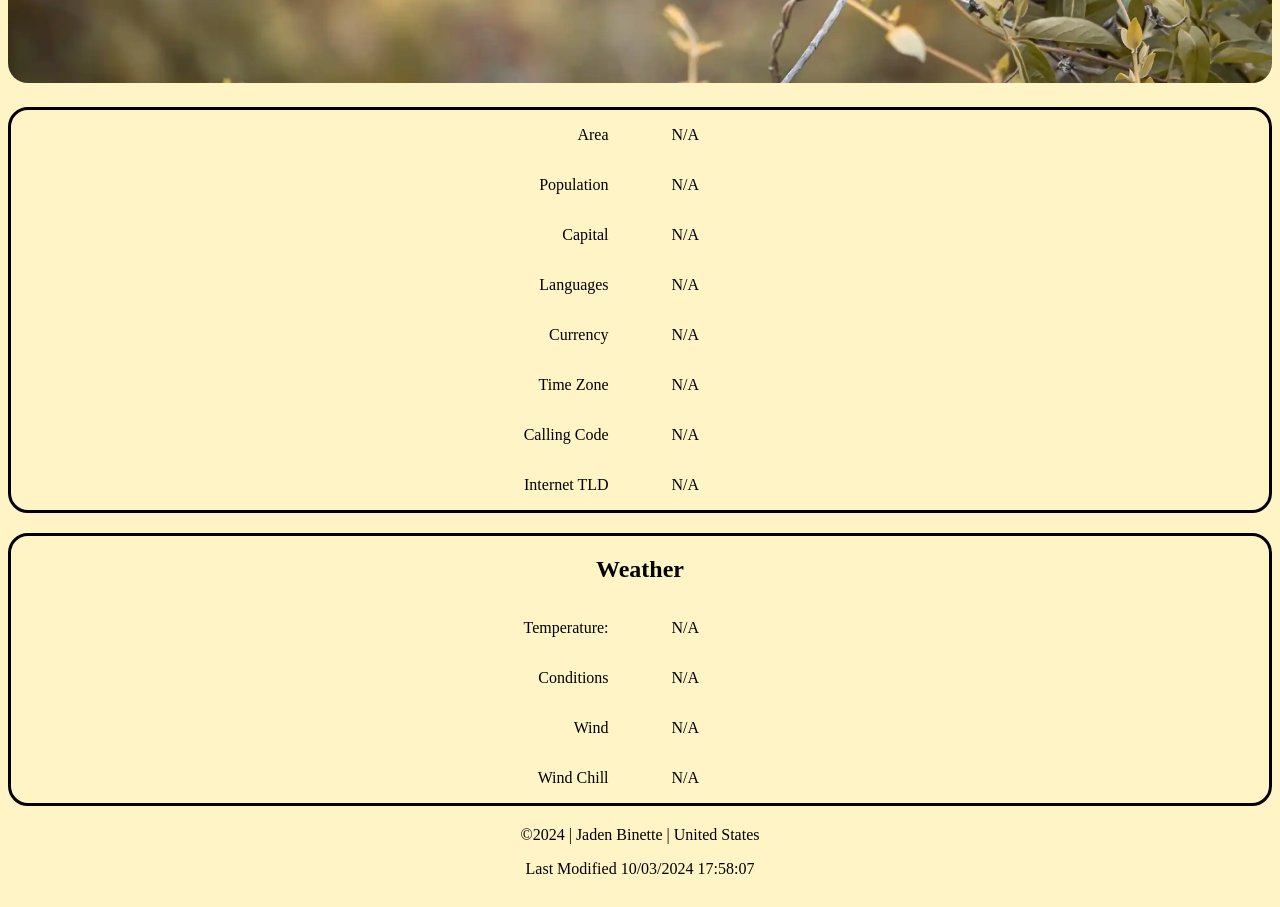
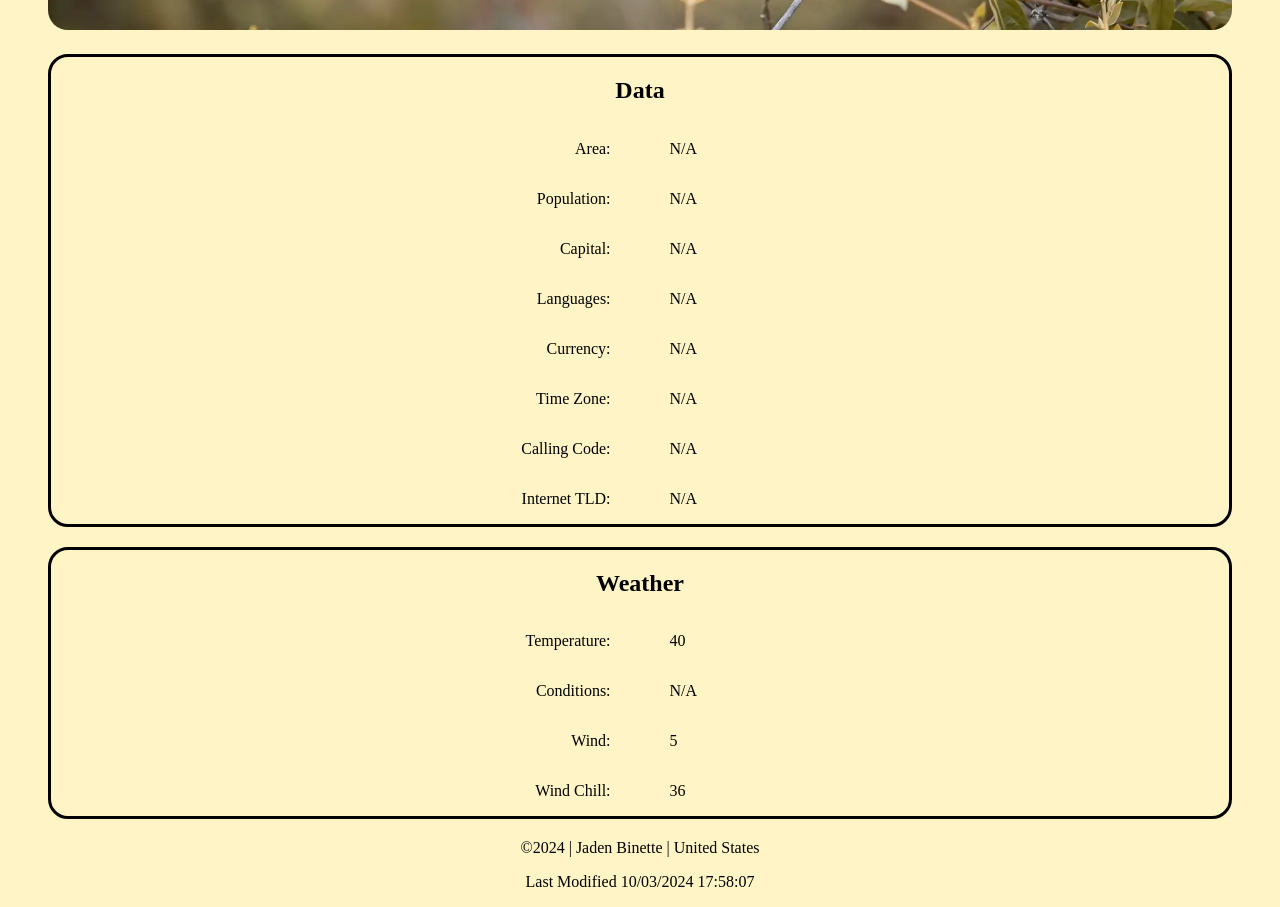
Before and after one commit to COMICP/wdd131, a plain HTML site: page place.html in a window 1280 px wide. Shown: the part 840-1747 px from the top of the page. Drawn offline with Linux system fonts and the light colour scheme.

Commit message:
wind chill

```diff
--- a/place.html
+++ b/place.html
@@ -25,36 +25,37 @@
         </picture>
 
         <div class="ms" id="data">
+            <h2>Data</h2>
             <div class="info">
-                <p>Area</p>
+                <p>Area:</p>
                 <p>N/A</p>
             </div>
             <div class="info">
-                <p>Population</p>
+                <p>Population:</p>
                 <p>N/A</p>
             </div>
             <div class="info">
-                <p>Capital</p>
+                <p>Capital:</p>
                 <p>N/A</p>
             </div>
             <div class="info">
-                <p>Languages</p>
+                <p>Languages:</p>
                 <p>N/A</p>
             </div>
             <div class="info">
-                <p>Currency</p>
+                <p>Currency:</p>
                 <p>N/A</p>
             </div>
             <div class="info">
-                <p>Time Zone</p>
+                <p>Time Zone:</p>
                 <p>N/A</p>
             </div>
             <div class="info">
-                <p>Calling Code</p>
+                <p>Calling Code:</p>
                 <p>N/A</p>
             </div>
             <div class="info">
-                <p>Internet TLD</p>
+                <p>Internet TLD:</p>
                 <p>N/A</p>
             </div>
         </div>
@@ -64,19 +65,19 @@
             <img src="images/weathericon.svg" alt="weather icon">
             <div class="info">
                 <p>Temperature:</p>
-                <p>N/A</p>
+                <p id="tempout">N/A</p>
             </div>
             <div class="info">
-                <p>Conditions</p>
-                <p>N/A</p>
+                <p>Conditions:</p>
+                <p id="condiout">N/A</p>
             </div>
             <div class="info">
-                <p>Wind</p>
-                <p>N/A</p>
+                <p>Wind:</p>
+                <p id="windout">N/A</p>
             </div>
             <div class="info">
-                <p>Wind Chill</p>
-                <p>N/A</p>
+                <p>Wind Chill:</p>
+                <p id="wcout">N/A</p>
             </div>
         </div>
     </main>
--- a/scripts/place.js
+++ b/scripts/place.js
@@ -0,0 +1,22 @@
+let ws = 5;
+let temp = 40;
+let tempex = document.getElementById('tempout');
+let condiex = document.getElementById('condiout');
+let windex = document.getElementById('windout');
+let wcex = document.getElementById('wcout');
+let wc = 'n/a'
+
+function wcCalc(output) {
+    if (ws < 3 || temp > 50) {
+        wc = 'N/A';
+    }
+    else {
+        wc = 35.74 + 0.6215 * temp - 35.75 * (ws ** 0.16) + 0.4275 * temp * (ws ** 0.16);
+    }
+};
+
+tempex.innerHTML = temp;
+windex.innerHTML = ws;
+
+wcCalc();
+wcex.innerHTML = Math.round(wc);
--- a/styles/place.css
+++ b/styles/place.css
@@ -1,5 +1,5 @@
 :root {
-    max-width: 1920px;
+    max-width: 600px;
     margin: auto;
     background-color: rgb(255, 244, 197);
 }
--- a/styles/placewide.css
+++ b/styles/placewide.css
@@ -1,4 +1,7 @@
 @media screen and (min-width: 900px) {
+    :root{
+        max-width: 1200px;
+    }
     #weather img {
         display: none;
     }
```
